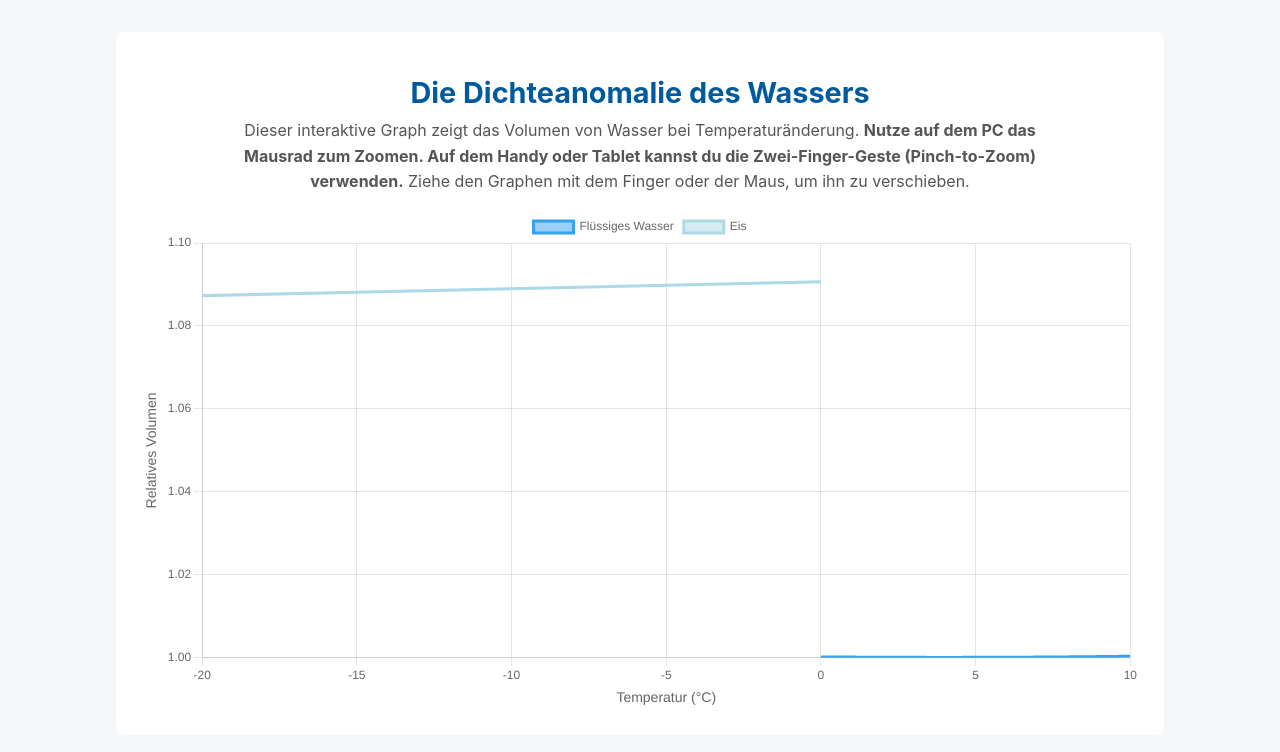
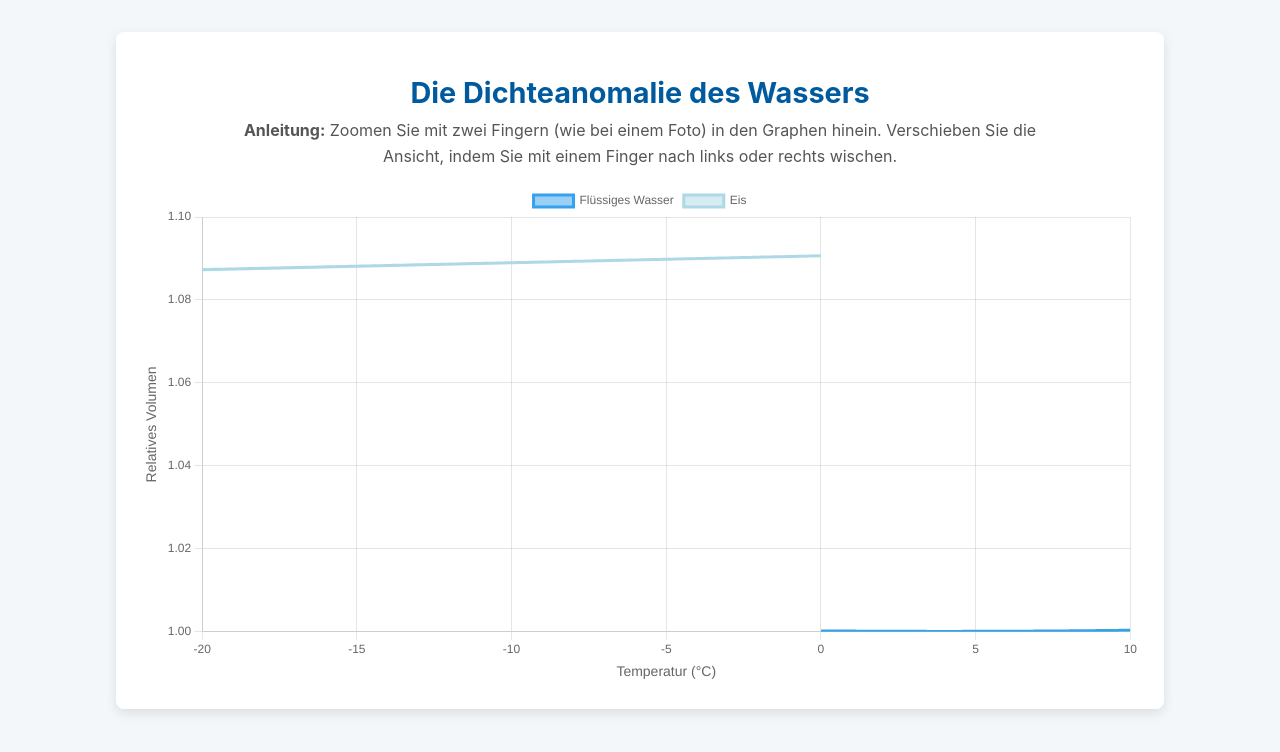
Before and after one commit to coolorator/Grafische-Darstellung-Anomalie-des-Wassers, a plain HTML site: page index.htm in a window 1280 px wide. Drawn offline with nearby package versions, Linux system fonts and the light colour scheme; some packages are replaced by stand-ins of ours; a script that the page names is missing.

Commit message:
Update index.htm

```diff
--- a/index.htm
+++ b/index.htm
@@ -12,24 +12,24 @@
             flex-direction: column;
             align-items: center;
             margin: 0;
-            padding: 1rem 0; /* Etwas Platz oben und unten */
+            padding: 1rem 0;
             background-color: #f4f7f9;
             color: #333;
         }
         .container {
-            width: 95%; /* Etwas mehr Breite auf kleinen Bildschirmen */
+            width: 95%;
             max-width: 1000px;
             margin-top: 1rem;
             padding: 1.5rem;
             background-color: #ffffff;
             border-radius: 8px;
-            box-shadow: 0 4px R12px rgba(0,0,0,0.1);
+            box-shadow: 0 4px 12px rgba(0,0,0,0.1);
         }
         h1 {
             color: #005a9e;
             text-align: center;
             margin-bottom: 0.5rem;
-            font-size: 1.8em; /* Anpassung für mobile Ansicht */
+            font-size: 1.8em;
         }
         p {
             text-align: center;
@@ -38,9 +38,16 @@
             max-width: 800px;
             margin-left: auto;
             margin-right: auto;
-            line-height: 1.6; /* Verbesserte Lesbarkeit */
+            line-height: 1.6;
         }
-        /* Media Query für kleinere Bildschirme */
+
+        /* === DIE ENTSCHEIDENDE KORREKTUR === */
+        #waterVolumeChart {
+            /* Diese Regel verhindert, dass der mobile Browser die ganze Seite zoomt. */
+            /* Sie übergibt die Kontrolle über die Gesten an die Chart.js-Bibliothek. */
+            touch-action: none;
+        }
+
         @media (max-width: 600px) {
             h1 {
                 font-size: 1.4em;
@@ -56,9 +63,7 @@
     <div class="container">
         <h1>Die Dichteanomalie des Wassers</h1>
         <p>
-            Dieser interaktive Graph zeigt das Volumen von Wasser bei Temperaturänderung.
-            <b>Nutze auf dem PC das Mausrad zum Zoomen. Auf dem Handy oder Tablet kannst du die Zwei-Finger-Geste (Pinch-to-Zoom) verwenden.</b>
-            Ziehe den Graphen mit dem Finger oder der Maus, um ihn zu verschieben.
+            <b>Anleitung:</b> Zoomen Sie mit zwei Fingern (wie bei einem Foto) in den Graphen hinein. Verschieben Sie die Ansicht, indem Sie mit einem Finger nach links oder rechts wischen.
         </p>
         <canvas id="waterVolumeChart"></canvas>
     </div>
@@ -96,7 +101,7 @@
         labels.push(0);
         iceData.push({x: 0, y: volumeIceAt0});
 
-        // === CHART KONFIGURATION ===
+        // === CHART KONFIGURATION (unverändert) ===
         const ctx = document.getElementById('waterVolumeChart').getContext('2d');
         const waterChart = new Chart(ctx, {
             type: 'line',
@@ -110,7 +115,7 @@
                         backgroundColor: 'rgba(54, 162, 235, 0.5)',
                         borderWidth: 3,
                         pointRadius: 0,
-                        pointHitRadius: 10, // Größerer Trefferbereich für Touch
+                        pointHitRadius: 10,
                         tension: 0.1,
                         spanGaps: false
                     },
@@ -121,7 +126,7 @@
                         backgroundColor: 'rgba(173, 216, 230, 0.5)',
                         borderWidth: 3,
                         pointRadius: 0,
-                        pointHitRadius: 10, // Größerer Trefferbereich für Touch
+                        pointHitRadius: 10,
                         spanGaps: false
                     }
                 ]
@@ -143,16 +148,14 @@
                     }
                 },
                 plugins: {
-                    // Explizite Konfiguration für Pinch- und Pan-Gesten
                     zoom: {
                         pan: {
                             enabled: true,
                             mode: 'x',
-                            threshold: 10 // Wie viele Pixel muss man ziehen, bevor es als Pan erkannt wird
+                            threshold: 10
                         },
                         zoom: {
                             wheel: { enabled: true },
-                            // Hier wird die Pinch-Geste explizit aktiviert
                             pinch: { enabled: true },
                             mode: 'x',
                         }
```
